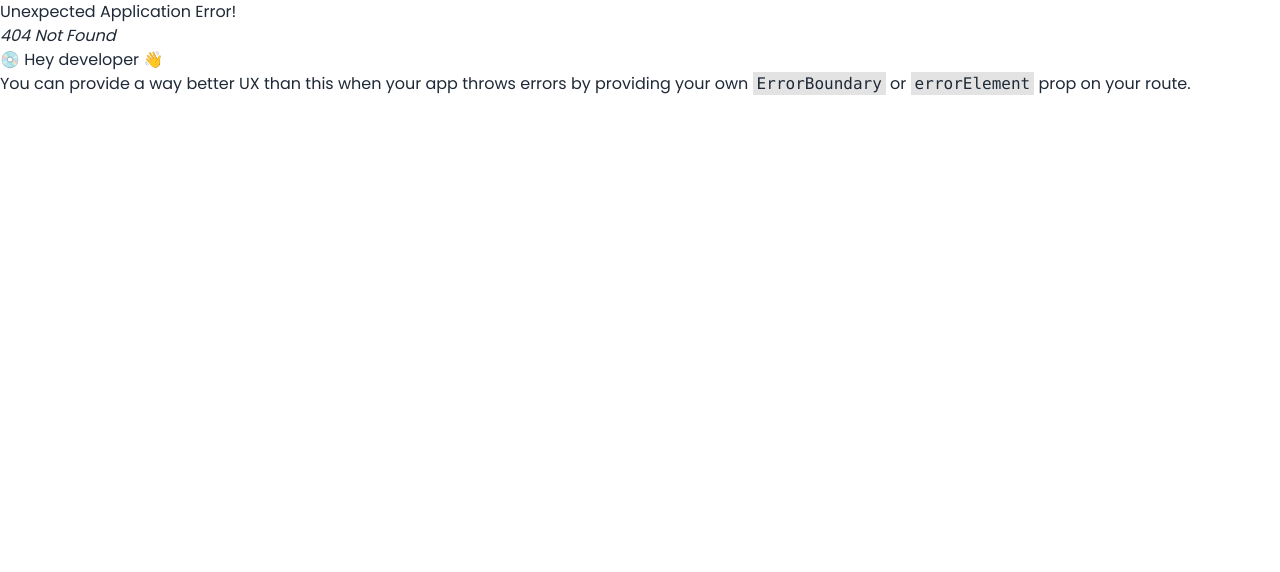
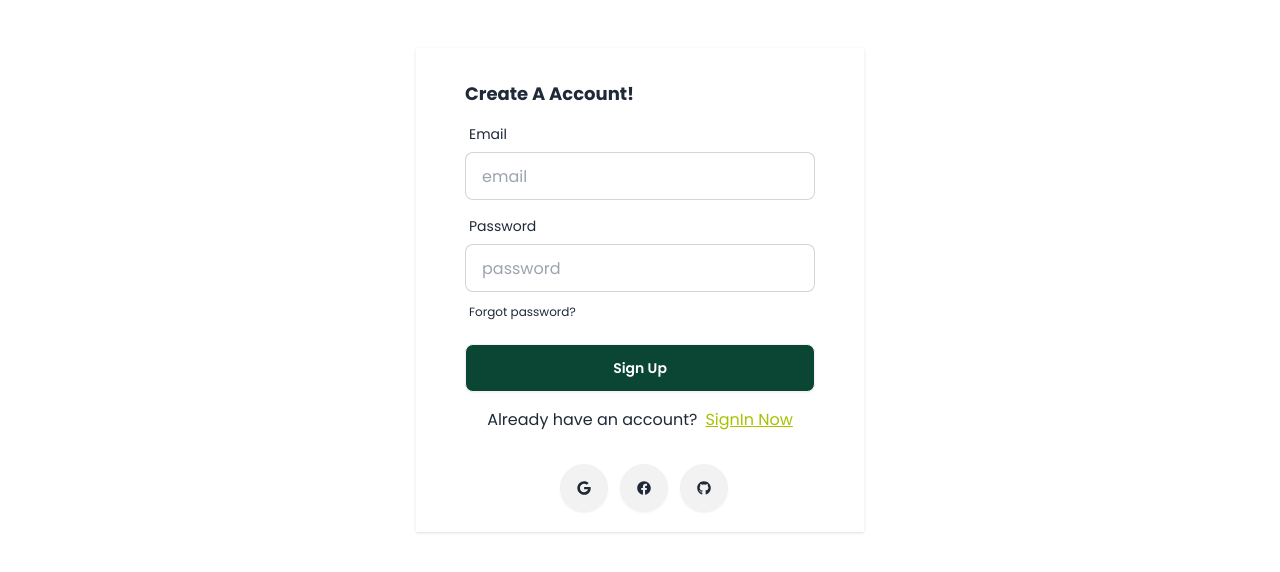
Before and after one commit to nayon117/flavify-client, a React (Vite) app: page /signup in a window 1280 px wide. Before the commit this address had no page. Shown: the top 572 px of the page. Built offline with nearby package versions, Linux system fonts and the light colour scheme.

Commit message:
create signup page and solve close functioality

```diff
--- a/src/components/Modal.jsx
+++ b/src/components/Modal.jsx
@@ -6,7 +6,6 @@
   const {
     register,
     handleSubmit,
-
     formState: { errors },
   } = useForm();
 
@@ -69,6 +68,15 @@
                   Signup Now
                 </Link>
               </p>
+              <button
+                htmlFor="my_modal_5"
+                onClick={() =>
+                  document.getElementById("my_modal_5").close()
+                }
+                className="btn btn-sm btn-circle btn-ghost absolute right-2 top-2"
+              >
+                ✕
+              </button>
             </form>
 
             {/* social btns */}
--- /dev/null
+++ b/src/components/Signup.jsx
@@ -0,0 +1,93 @@
+import { useForm } from "react-hook-form";
+import { FaFacebook, FaGithub, FaGoogle } from "react-icons/fa";
+import Modal from "./Modal";
+
+const Signup = () => {
+  const {
+    register,
+    handleSubmit,
+    formState: { errors },
+  } = useForm();
+
+  const onSubmit = (data) => console.log(data);
+  return (
+    <div className="max-w-md bg-white shadow w-full flex justify-center items-center mx-auto my-12">
+      <div className="modal-action flex flex-col justify-center mt-0">
+        <form
+          onSubmit={handleSubmit(onSubmit)}
+          className="card-body "
+          method="dialog"
+        >
+          <h3 className="font-bold text-lg">Create A Account!</h3>
+
+          {/* email */}
+          <div className="form-control">
+            <label className="label">
+              <span className="label-text">Email</span>
+            </label>
+
+            <input
+              type="email"
+              placeholder="email"
+              className="input input-bordered"
+              {...register("email")}
+            />
+          </div>
+          {/* password */}
+          <div className="form-control">
+            <label className="label">
+              <span className="label-text">Password</span>
+            </label>
+            <input
+              type="password"
+              placeholder="password"
+              className="input input-bordered"
+              {...register("password")}
+            />
+            <label className="label mt-1">
+              <a href="#" className="label-text-alt link link-hover">
+                Forgot password?
+              </a>
+            </label>
+          </div>
+          {/* error text */}
+
+          {/* login btn */}
+          <div className="form-control mt-2">
+            <input
+              type="submit"
+              value="Sign Up"
+              className="btn bg-first text-white"
+            />
+          </div>
+          <p className="text-center mt-2">
+            Already have an account?
+            <button
+              onClick={() => document.getElementById("my_modal_5").showModal()}
+              className="ml-2 text-second underline"
+            >
+              SignIn Now
+            </button>
+
+                  </p>
+
+        </form>
+
+        {/* social btns */}
+        <div className="text-center mb-5 space-x-3">
+          <button className="btn btn-circle hover:bg-first hover:text-white">
+            <FaGoogle />
+          </button>
+          <button className="btn btn-circle hover:bg-first hover:text-white">
+            <FaFacebook />
+          </button>
+          <button className="btn btn-circle hover:bg-first hover:text-white">
+            <FaGithub />
+          </button>
+        </div>
+          </div>
+          <Modal />
+    </div>
+  );
+};
+export default Signup;
--- a/src/router/Router.jsx
+++ b/src/router/Router.jsx
@@ -2,6 +2,7 @@
 import Main from "../layout/Main";
 import Home from "../pages/home/Home";
 import Menu from "../pages/shop/Menu";
+import Signup from "../components/Signup";
 
 const router = createBrowserRouter([
   {
@@ -18,6 +19,10 @@
       },
     ],
   },
+  {
+    path: '/signup',
+    element:<Signup/>
+  }
 ]);
 
 export default router;
```
